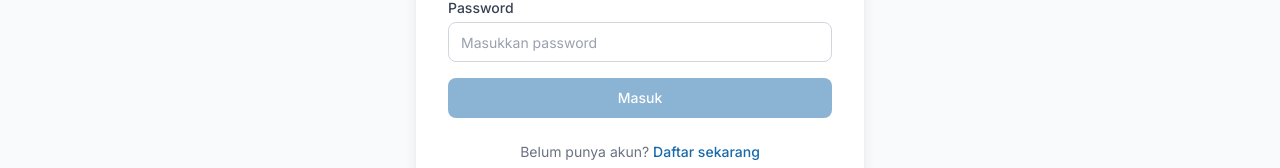
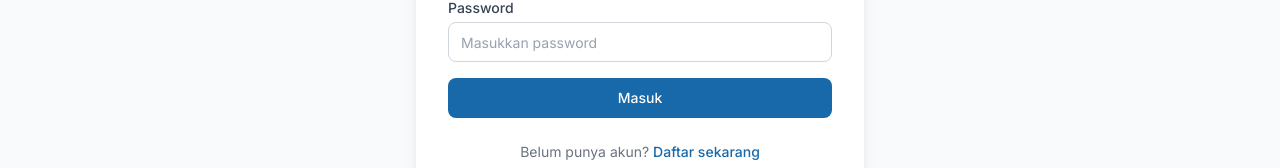
Before and after one commit to Herdianc/unaysale, a Next.js app: page /login in a window 1280 px wide. Shown: the part 475-643 px from the top of the page. Built offline with nearby package versions, Linux system fonts and the light colour scheme; no server answers.

Commit message:
fix: login button disabled waiting csrf

```diff
--- a/src/app/login/page.tsx
+++ b/src/app/login/page.tsx
@@ -61,7 +61,6 @@ export default function LoginPage() {
 
           <button
             type="submit"
-            disabled={!csrfToken}
             className="inline-flex items-center justify-center gap-2 rounded-lg bg-primary px-4 py-2.5 text-sm font-medium text-white transition-colors hover:bg-primary/90 w-full disabled:opacity-50"
           >
             Masuk
```
